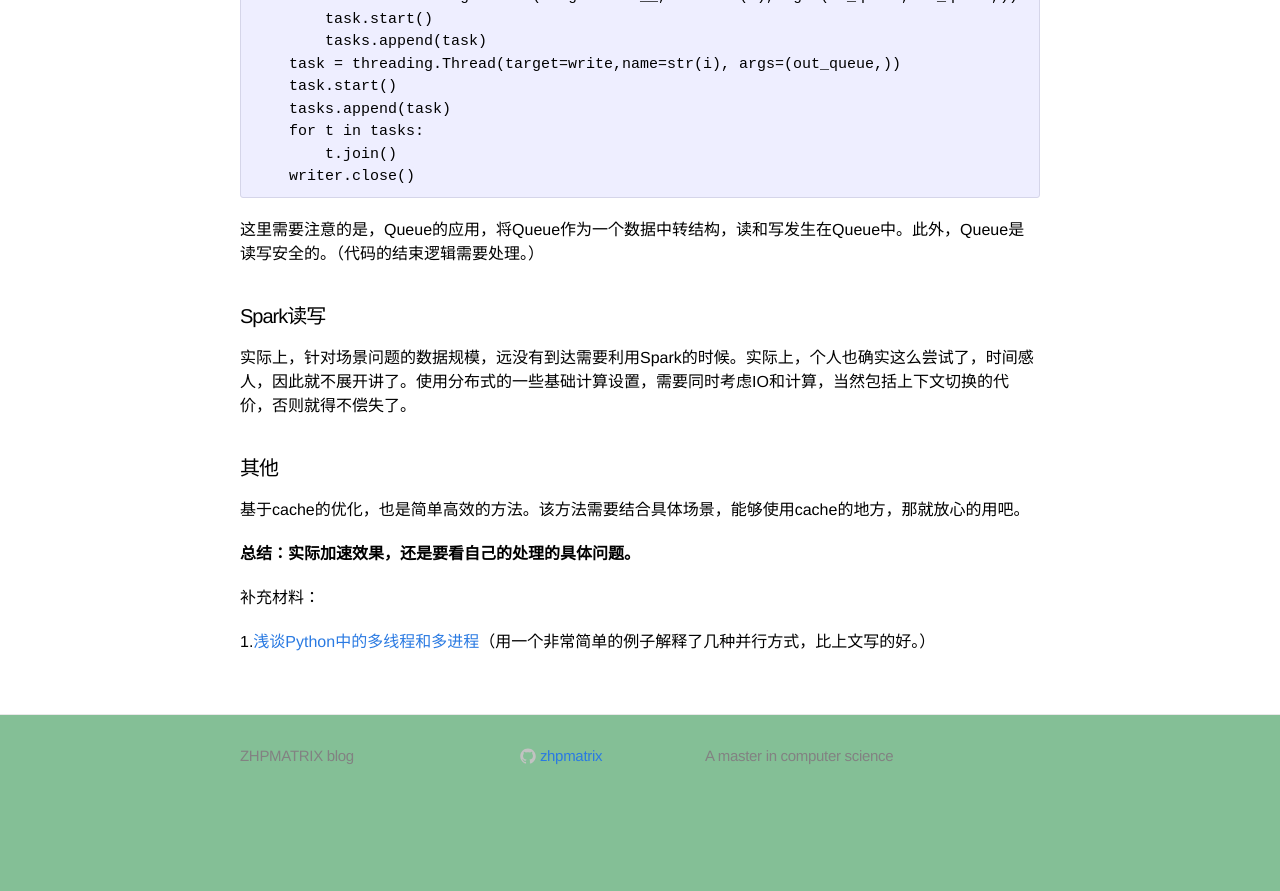
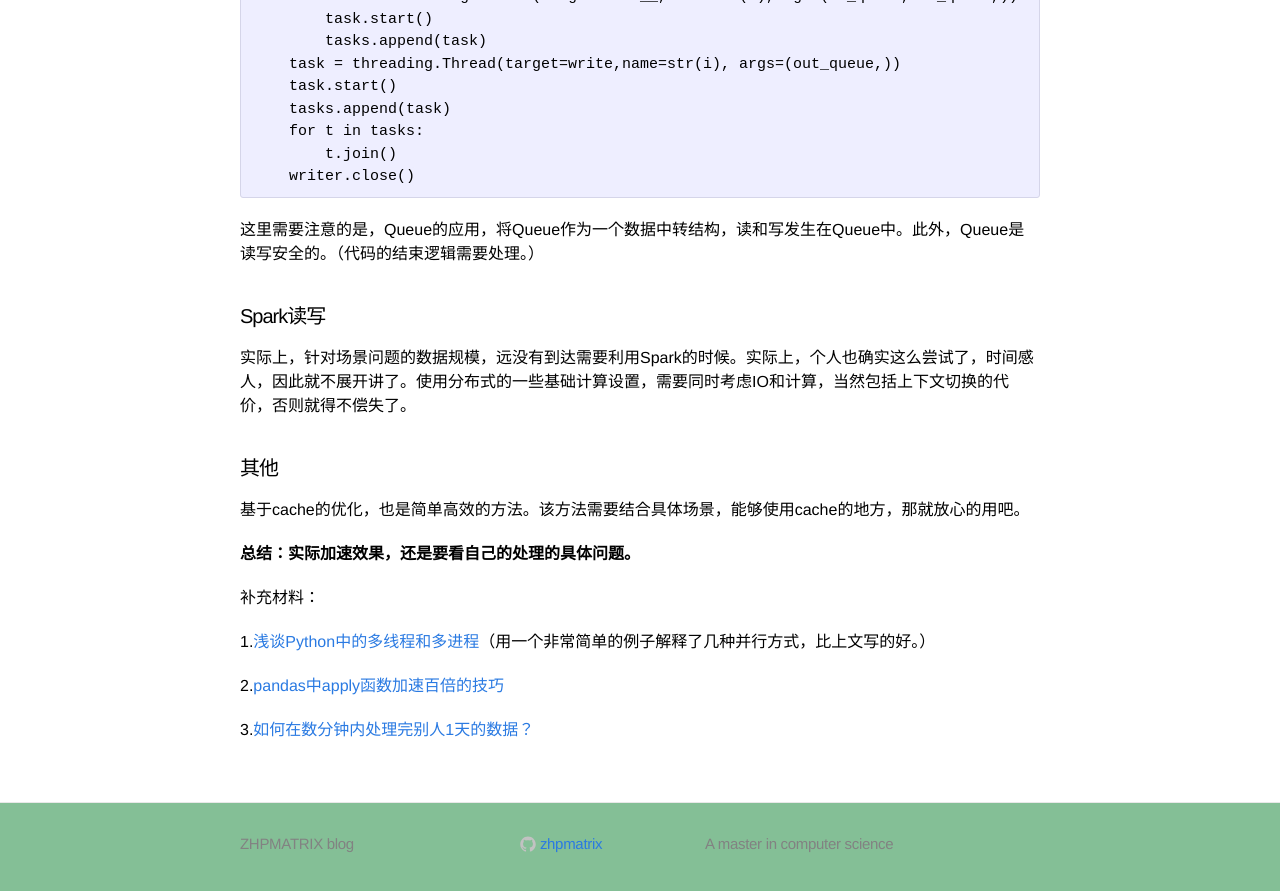
Before and after one commit to zhpmatrix/zhpmatrix.github.io, a Jekyll site: the page built from _posts/2020-03-21-speed-up.md, in a window 1280 px wide and 900 px high, scrolled down 2263 px. Shown: the top 891 px of the window. Built offline with Jekyll 4.4.1, drawn with Linux system fonts in a browser that asks for light colours; comment, search, counter and statistics services are not loaded; before the commit the page ends 3075 px from its top, so only the background shows below that.

Commit message:
update blog

```diff
--- a/_posts/2020-03-21-speed-up.md
+++ b/_posts/2020-03-21-speed-up.md
@@ -118,3 +118,7 @@ def multi_threading(thread_num):
 补充材料：
 
 1.[浅谈Python中的多线程和多进程](https://zhuanlan.zhihu.com/p/120228715)（用一个非常简单的例子解释了几种并行方式，比上文写的好。）
+
+2.[pandas中apply函数加速百倍的技巧](https://blog.csdn.net/zandaoguang/article/details/120213116)
+
+3.[如何在数分钟内处理完别人1天的数据？](https://mp.weixin.qq.com/s?__biz=Mzk0NDE5Nzg1Ng==&mid=2247496641&idx=1&sn=5b7d26a5ba6b00a37d6a3f6f79e51f4f&chksm=c32aea4ef45d6358652633023caeeb09ba33e9754c26ce5c5cc9a5946ccf96cba16d2d30eb13&mpshare=1&scene=23&srcid=0616FjVmoxPbOfy5d9bHI4un&sharer_sharetime=1623852617970&sharer_shareid=0e8353dcb5f53b85da8e0afe73a0021b%23rd)
```
